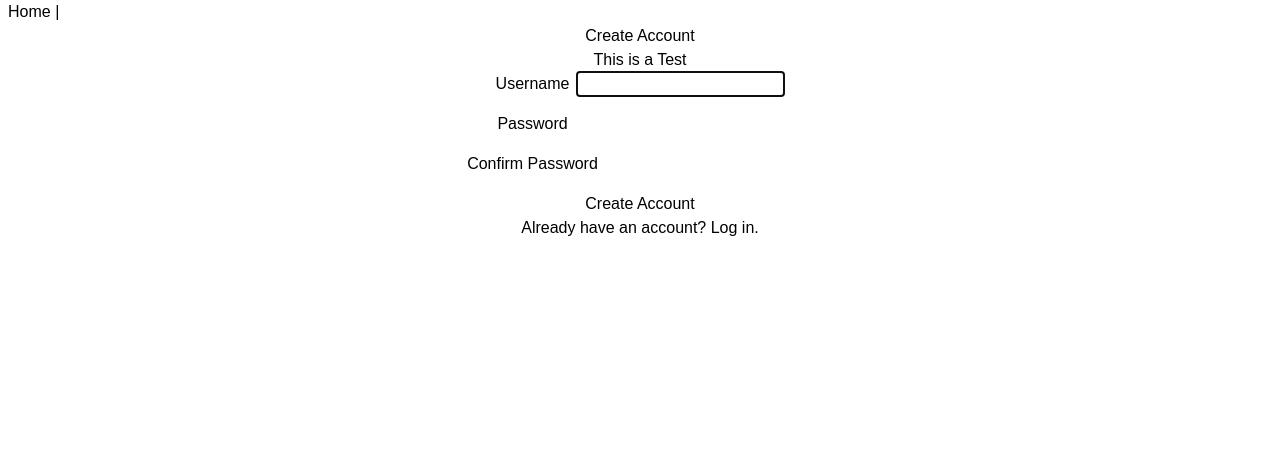
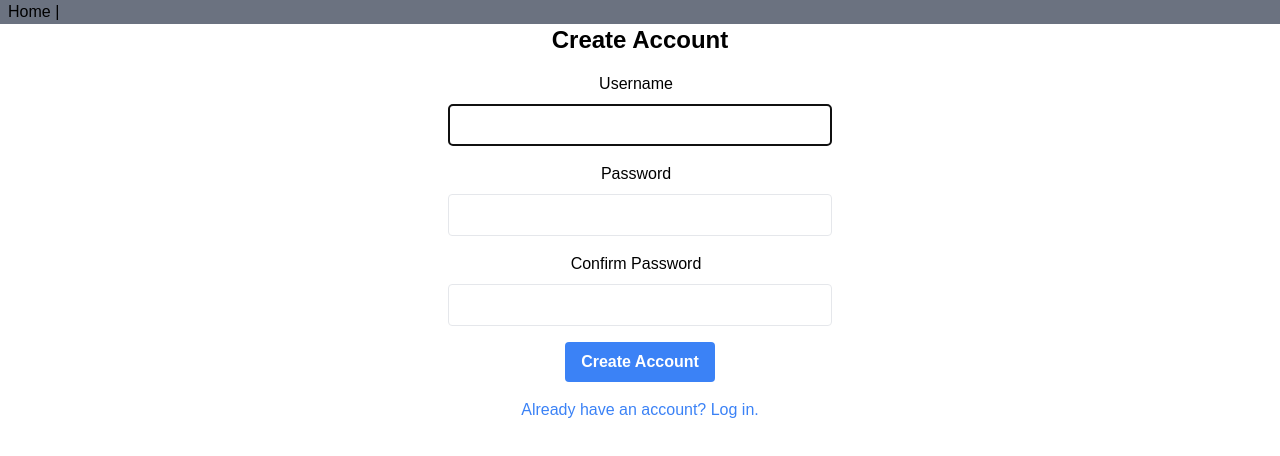
Before and after one commit to zachlynne/bloodSugarTracker, a Vue app in the folder bloodSugarTracker/vue/: page /register in a window 1280 px wide. Shown: the top 456 px of the page. Built offline with nearby package versions, Linux system fonts and the light colour scheme; a web font is replaced by a local one.

Commit message:
Messed around with github copilot

```diff
--- a/bloodSugarTracker/vue/src/App.vue
+++ b/bloodSugarTracker/vue/src/App.vue
@@ -1,6 +1,6 @@
 <template>
   <div id="diabetes-app">
-    <div id="nav">
+    <div id="nav" class="bg-gray-500">
       <router-link class="font-fun ml-2" v-bind:to="{ name: 'home' }">Home</router-link>&nbsp;|&nbsp;
       <router-link class="font-fun" v-bind:to="{ name: 'logout' }" v-if="$store.state.token != ''">Logout</router-link>
     </div>
--- a/bloodSugarTracker/vue/src/views/HomeView.vue
+++ b/bloodSugarTracker/vue/src/views/HomeView.vue
@@ -1,8 +1,10 @@
 <template>
-  <div class="home">
-    <h1>Home</h1>
-    <p>Welcome to Blood Sugar Tracker</p>
-  </div>
+  <div class="home bg-gradient-to-br from-purple-900 to-blue-200 min-h-screen">
+      <h1 class="text-4xl font-fun text-blue-500 text-center">Home</h1>
+      <p class="text-4xl font-fun text-blue-500 text-center">Welcome to Blood Sugar Tracker</p>
+
+    </div>
+
 </template>
 
 <script>
--- a/bloodSugarTracker/vue/src/views/RegisterView.vue
+++ b/bloodSugarTracker/vue/src/views/RegisterView.vue
@@ -1,27 +1,27 @@
 <template>
   <div id="register" class="text-center">
-    <form v-on:submit.prevent="register">
-      <h1>Create Account</h1>
-      <h1>This is a Test</h1>
-      <div role="alert" v-if="registrationErrors">
+    <form v-on:submit.prevent="register" class="max-w-sm mx-auto">
+      <h1 class="text-2xl font-bold mb-4">Create Account</h1>
+      <div role="alert" v-if="registrationErrors" class="text-red-500 mb-4">
         {{ registrationErrorMsg }}
       </div>
-      <div class="form-input-group">
-        <label for="username">Username</label>
-        <input type="text" id="username" v-model="user.username" required autofocus />
+      <div class="mb-4">
+        <label for="username" class="block mb-2">Username</label>
+        <input type="text" id="username" v-model="user.username" required autofocus class="w-full px-4 py-2 border rounded" />
       </div>
-      <div class="form-input-group">
-        <label for="password">Password</label>
-        <input type="password" id="password" v-model="user.password" required />
+      <div class="mb-4">
+        <label for="password" class="block mb-2">Password</label>
+        <input type="password" id="password" v-model="user.password" required class="w-full px-4 py-2 border rounded" />
       </div>
-      <div class="form-input-group">
-        <label for="confirmPassword">Confirm Password</label>
-        <input type="password" id="confirmPassword" v-model="user.confirmPassword" required />
+      <div class="mb-4">
+        <label for="confirmPassword" class="block mb-2">Confirm Password</label>
+        <input type="password" id="confirmPassword" v-model="user.confirmPassword" required class="w-full px-4 py-2 border rounded" />
       </div>
-      <button type="submit">Create Account</button>
-      <p><router-link v-bind:to="{ name: 'login' }">Already have an account? Log in.</router-link></p>
+      <button type="submit" class="bg-blue-500 hover:bg-blue-700 text-white font-bold py-2 px-4 rounded">Create Account</button>
+      <p class="mt-4"><router-link v-bind:to="{ name: 'login' }" class="text-blue-500">Already have an account? Log in.</router-link></p>
     </form>
   </div>
+
 </template>
 
 <script>
```
